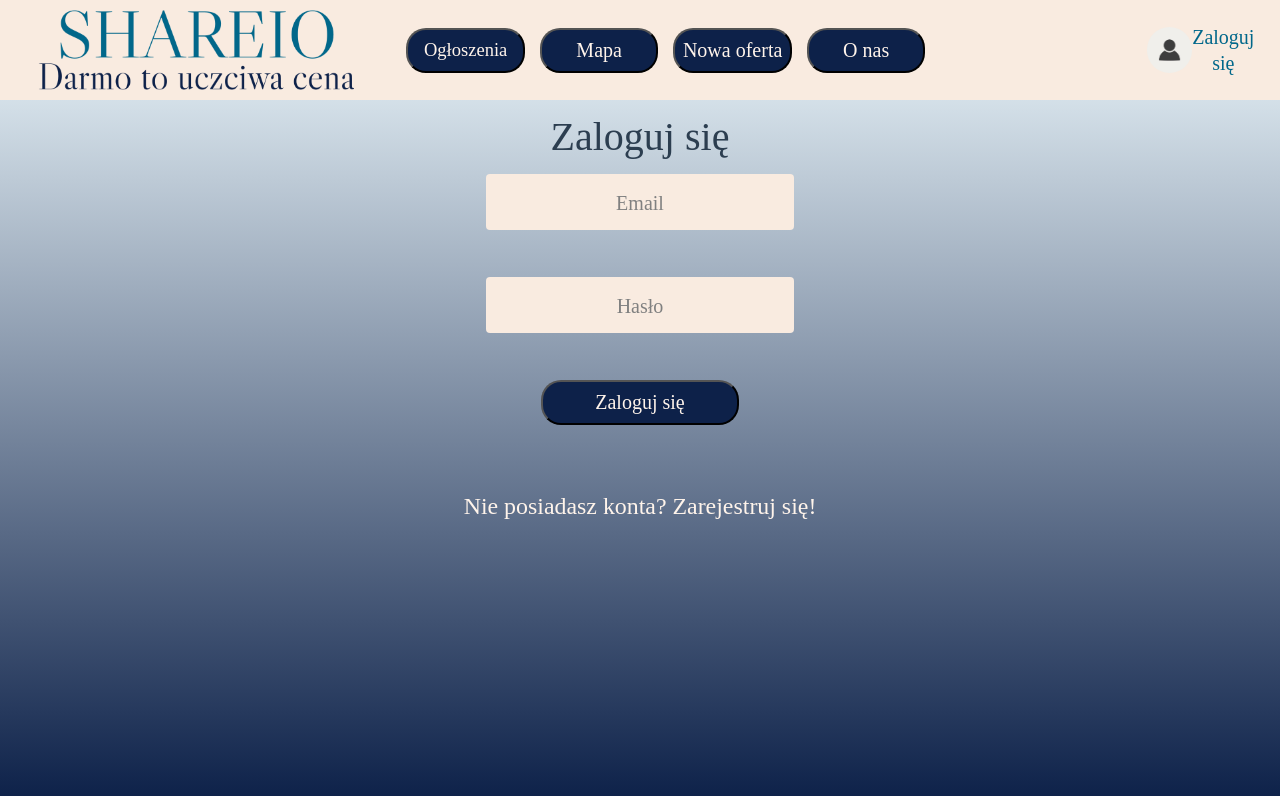
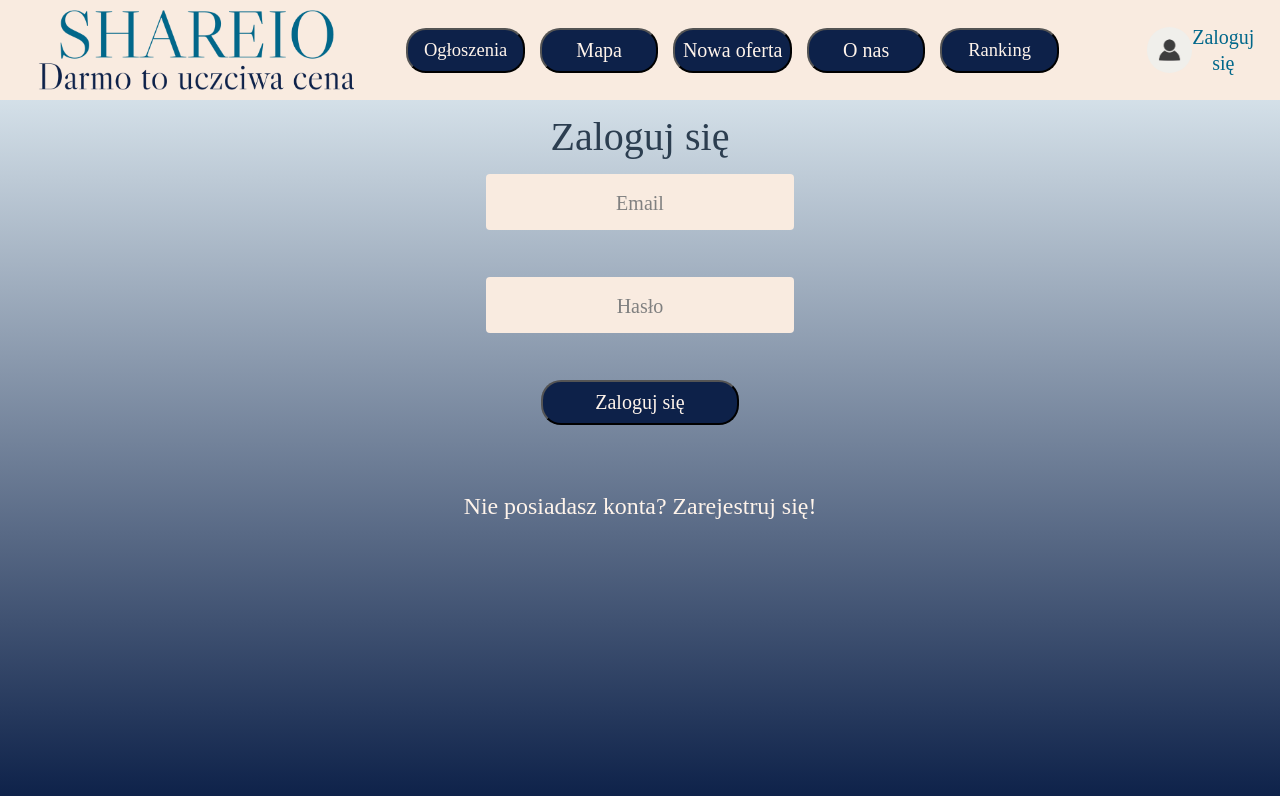
Before and after one commit to shareio-pl/shareio-frontend, a Vue app: page /login in a window 1280 px wide. Shown: the top 796 px of the page. Built offline with nearby package versions, Linux system fonts and the light colour scheme; a web font is replaced by a local one.

Commit message:
Add Redirection to Scoreboard - Header

```diff
--- a/src/components/organisms/Header.vue
+++ b/src/components/organisms/Header.vue
@@ -8,6 +8,7 @@
           <ButtonPrimary class="button" button-text="Mapa" @click="onMapClick"/>
           <ButtonPrimary class="button" button-text="Nowa oferta" @click="onNewOfferClick"/>
           <ButtonPrimary class="button" button-text="O nas" @click="onAboutUsClick"/>
+          <ButtonPrimary class="buttonLong" button-text="Ranking" @click="onScoreboardClick"/>
         </div>
         <div v-if="isLoggedIn">
           <div id="user-data" @click="changeMenuState" v-if="!isSmallScreen">
@@ -76,6 +77,9 @@ export default {
         onLogoClick() {
           this.$router.push("/");
         },
+        onScoreboardClick() {
+          this.$router.push("/scoreboard");
+        },
         changeMenuState() {
           this.emitter.emit('change-menu');
         },
@@ -137,7 +141,7 @@ export default {
 </script>
 
 <style scoped>
-@media screen and (min-width: 850px) {
+@media screen and (min-width: 950px) {
   #header {
     display: flex;
     width: 100%;
@@ -209,7 +213,7 @@ export default {
   z-index: 4;
 }
 
-@media screen and (max-width: 850px) {
+@media screen and (max-width: 950px) {
   #header {
     display: none;
   }
```
